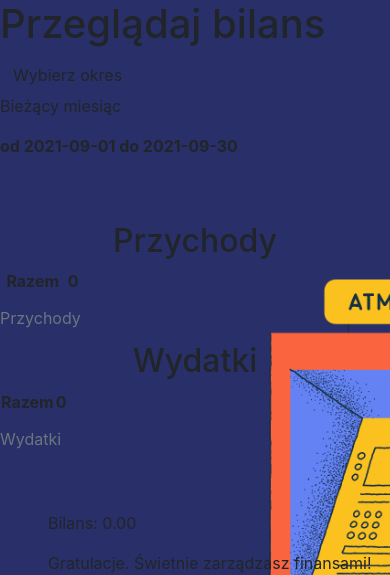
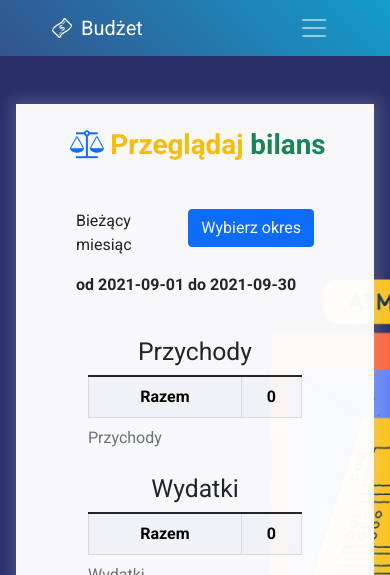
Before and after one commit to Dawid-Kaluzny/PersonalBudget, a PHP site: page /posts/budget/view-balance in a window 390 px wide. Shown: the top 575 px of the page. Run offline with PHP 8.4, Linux system fonts and the light colour scheme; the visitor is signed in with stand-in values (Sample User, id 1); tables that the repository leaves empty or names only in its code hold one stand-in row (values such as "Sample post"); data that the repository does not hold is empty; some libraries are stand-ins or nearby versions; grey boxes are pictures that could not be loaded.

Commit message:
Add balance page view

```diff
--- a/App/Views/Budget/view_balance.html
+++ b/App/Views/Budget/view_balance.html
@@ -1,33 +1,16 @@
-{% extends "base.html" %}
+{% extends "menu.html" %}
 
-{% block title %}Budżet domowy - wyświetl bilans{% endblock %}
+{% block title %}Bilans | Budżet{% endblock %}
 
-{% block body %}
-
-	<link rel="stylesheet" href="https://stackpath.bootstrapcdn.com/bootstrap/4.5.2/css/bootstrap.min.css" integrity="sha384-JcKb8q3iqJ61gNV9KGb8thSsNjpSL0n8PARn9HuZOnIxN0hoP+VmmDGMN5t9UJ0Z" crossorigin="anonymous">
-	<script src="https://www.gstatic.com/charts/loader.js"></script>
-
-    <h1>Przeglądaj bilans</h1>
-
-	<!-- Button to Open the Modal -->
-	<button type="button" class="btn btn-modal float-md-right" data-toggle="modal" data-target="#myModal">
-		Wybierz okres
-	</button>
-
-	<!-- The Modal -->
-	<div class="modal fade" id="myModal">
+{% block modal %}
+<!-- Modal -->
+<div class="modal fade" id="myModal" data-bs-backdrop="static" data-bs-keyboard="false" tabindex="-1" aria-labelledby="myModalLabel" aria-hidden="true">
 	<div class="modal-dialog">
 		<div class="modal-content">
-
-				<!-- Modal Header -->
 			<div class="modal-header">
-					<h4 class="modal-title">Wybierz okres</h4>
-
-					<button type="button" class="close" data-dismiss="modal">&times;</button>
-
+				<h5 class="modal-title" id="myModalLabel">Wybierz okres</h5>
+				<button type="button" class="btn-close" data-bs-dismiss="modal" aria-label="Close"></button>
 			</div>
-
-				<!-- Modal body -->
 			<div class="modal-body">
 				<div id="date-range"></div>
 				<div><a href="#" id="current-month">Bieżący miesiąc</a></div>
@@ -35,42 +18,48 @@
 				<div><a href="#" id="current-year">Bieżący rok</a></div>
 				<div><a href="#" id="custom-date">Niestandardowy</a></div>
 			</div>
-
-				<!-- Modal footer -->
 			<div class="modal-footer">
-					<button type="button" class="btn btn-danger" data-dismiss="modal">Zamknij</button>
-				</div>
-
+				<button type="button" class="btn btn-danger" data-bs-dismiss="modal">Zamknij</button>
 			</div>
 		</div>
 	</div>
+</div>
+{% endblock %}
 
-	<div id="date-range-main"></div>
+{% block form %}
+<h1 class="mb-5 mt-4"><span class="fw-bold text-primary"><i class="icon-balance-scale"></i></span><span class="fw-bold text-warning"> Przeglądaj </span><span class="fw-bold text-success">bilans</span></h1>
+
+<!-- Button to Open the Modal -->
+<button type="button" class="btn btn-primary float-end me-5" data-bs-toggle="modal" data-bs-target="#myModal">
+	Wybierz okres
+</button>
+
+<div class="ms-5 text-start" id="date-range-main"></div>
 
 <div>
-		<div class="row py-5">
+	<div class="row mx-5 py-4">
 
-			<div class="col-md-6 text-center table-balances">
+		<div class="col-lg-6 text-center">
 
 			<h2>Przychody</h2>
 
-				<table id="incomes">
+			<table class="table table-hover table-bordered" id="incomes">
 			</table>
 
 		</div>
 
-			<div class="col-md-6 text-center table-balances">
+		<div class="col-lg-6 text-center">
 
 			<h2>Wydatki</h2>
 
-				<table id="expenses">
+			<table class="table table-hover table-bordered" id="expenses">
 			</table>
 
 		</div>
 
 	</div>
 
-		<div class="row pl-5">
+	<div class="row mx-5">
 
 		<div class="col-md-12">
 
@@ -83,10 +72,8 @@
 </div>
 
 <div id="piechart"></div>
+{% endblock %}
 
-	<script src="https://code.jquery.com/jquery-3.6.0.min.js" integrity="sha256-/xUj+3OJU5yExlq6GSYGSHk7tPXikynS7ogEvDej/m4=" crossorigin="anonymous"></script>
-	<script src="https://cdn.jsdelivr.net/npm/popper.js@1.16.1/dist/umd/popper.min.js" integrity="sha384-9/reFTGAW83EW2RDu2S0VKaIzap3H66lZH81PoYlFhbGU+6BZp6G7niu735Sk7lN" crossorigin="anonymous"></script>
-	<script src="https://stackpath.bootstrapcdn.com/bootstrap/4.5.2/js/bootstrap.min.js" integrity="sha384-B4gt1jrGC7Jh4AgTPSdUtOBvfO8shuf57BaghqFfPlYxofvL8/KUEfYiJOMMV+rV" crossorigin="anonymous"></script>
+{% block script %}
 <script src="/js/date.js"></script>
-
 {% endblock %}
--- a/App/Views/base.html
+++ b/App/Views/base.html
@@ -10,6 +10,8 @@
 	<link href="https://fonts.googleapis.com/css2?family=Roboto:wght@400;700&display=swap" rel="stylesheet">
 	<link rel="stylesheet" href="/css/styles.css" />
 	<link rel="stylesheet" href="/css/fontello.css" />
+	<link rel="shortcut icon" href="/img/favicon.png" />
+	<script src="https://www.gstatic.com/charts/loader.js"></script>
 </head>
 <body>
 
--- a/App/Views/menu.html
+++ b/App/Views/menu.html
@@ -23,7 +23,7 @@
 					<a class="nav-link" href="/expense/add"><i class="icon-shopping-basket"></i> Dodaj wydatek</a>
 				</li>
 				<li class="nav-item">
-					<a class="nav-link disabled" href="#"><i class="icon-balance-scale"></i> Przeglądaj bilans</a>
+					<a class="nav-link" href="/budget/view-balance"><i class="icon-balance-scale"></i> Przeglądaj bilans</a>
 				</li>
 				<li class="nav-item">
 					<a class="nav-link disabled" href="#"><i class="icon-cog"></i> Ustawienia</a>
@@ -41,6 +41,7 @@
 
 <main>
 	<div class="container">
+		{% block modal %}{% endblock %}
 		<div class="row mt-5 mx-1">
 			<div class="col-md-7 col-xl-6 text-center bg-section">
 				{% for message in flash_messages %}
--- a/public/css/styles.css
+++ b/public/css/styles.css
@@ -52,3 +52,9 @@ nav > a:hover, .nav-link:hover {
 .navbar {
 	background: linear-gradient(45deg, #33538c, #149dcc);
 }
+
+#piechart
+{
+	min-height: 450px;
+    width: 100%;
+}
--- a/public/js/date.js
+++ b/public/js/date.js
@@ -1,3 +1,5 @@
+var expensesData;
+
 function setCurrentDate()
 {
 	var today = new Date();
@@ -69,7 +71,7 @@ function viewDateCurrentYear()
 
 function viewCustomDate()
 {
-	document.getElementById("date-range").innerHTML = '<div class="text-right"> <label>Data początkowa <input type="date" id="start-date"></label> <label class="ml-3">Data końcowa <input type="date" id="end-date"></label> <input type="submit" class="d-block ml-auto" id="confirm" value="Pokaż"> </div>';
+	document.getElementById("date-range").innerHTML = '<div><label class="form-label" for="start-date">Data początkowa</label><input class="form-control" type="date" id="start-date"><label class="form-label mt-3">Data końcowa</label><input class="form-control" type="date" id="end-date"><button type="submit" class="btn btn-success my-3 w-50" id="confirm">Pokaż</button></div>';
 
 	var today = new Date();
 	var year = today.getFullYear();
@@ -140,13 +142,14 @@ function viewBalance(earliestDate, lastestDate)
 				incomesTable += '<tr><td>' + jsonData.name + '</td><td>' + jsonData.ia + '</td></tr>';
 			});
 
-			incomesTable += '<tr><th>Razem</th><th>' + incomesSum + '</th></tr>';
+			incomesTable += '<tr class="table-light"><th>Razem</th><th>' + incomesSum + '</th></tr>';
 			document.getElementById("incomes").innerHTML = incomesTable;
 		});
 
 	var expenseAjax = $.post("/budget/view-expenses-table", {earliestDate: earliestDate, lastestDate: lastestDate})
 		.done(function(data) {
 			var jsonData = JSON.parse(data);
+			expensesData = jsonData;
 
 			var expensesTable = '<caption>Wydatki</caption>';
 
@@ -155,7 +158,7 @@ function viewBalance(earliestDate, lastestDate)
 				expensesTable += '<tr><td>' + jsonData.name + '</td><td>' + jsonData.ea + '</td></tr>';
 			});
 
-			expensesTable += '<tr><th>Razem</th><th>' + expensesSum + '</th></tr>';
+			expensesTable += '<tr class="table-light"><th>Razem</th><th>' + expensesSum + '</th></tr>';
 			document.getElementById("expenses").innerHTML = expensesTable;
 			drawChart(jsonData);
 		});
@@ -170,9 +173,9 @@ function setBalanceResult(incomesSum, expensesSum)
 	var balanceResult = parseFloat(incomesSum) - parseFloat(expensesSum);
 	var description = '';
 	if (parseFloat(balanceResult) >= parseFloat(0)) {
-		description = '<p>Bilans: <span class="color-result">' + balanceResult.toFixed(2) + '</span></p>Gratulacje. Świetnie zarządzasz finansami!';
+		description = '<p>Bilans: <span class="text-success">' + balanceResult.toFixed(2) + ' PLN</span></p>Gratulacje. Świetnie zarządzasz finansami!';
 	} else {
-		description = '<p>Bilans: <span class="error">' + balanceResult.toFixed(2) + '</span></p>Uważaj, wpadasz w długi!';
+		description = '<p>Bilans: <span class="text-danger">' + balanceResult.toFixed(2) + ' PLN</span></p>Uważaj, wpadasz w długi!';
 	}
 	document.getElementById("balance-result").innerHTML = description;
 }
@@ -219,3 +222,7 @@ function drawChart(jsonData) {
 	var chart = new google.visualization.PieChart(document.getElementById('piechart'));
 	chart.draw(data, options);
 }
+
+$(window).resize(function() {
+	drawChart(expensesData);
+});
```
Also changed, not shown: public/img/favicon.png (added). Lines whose indentation alone changed are shown as unchanged.
